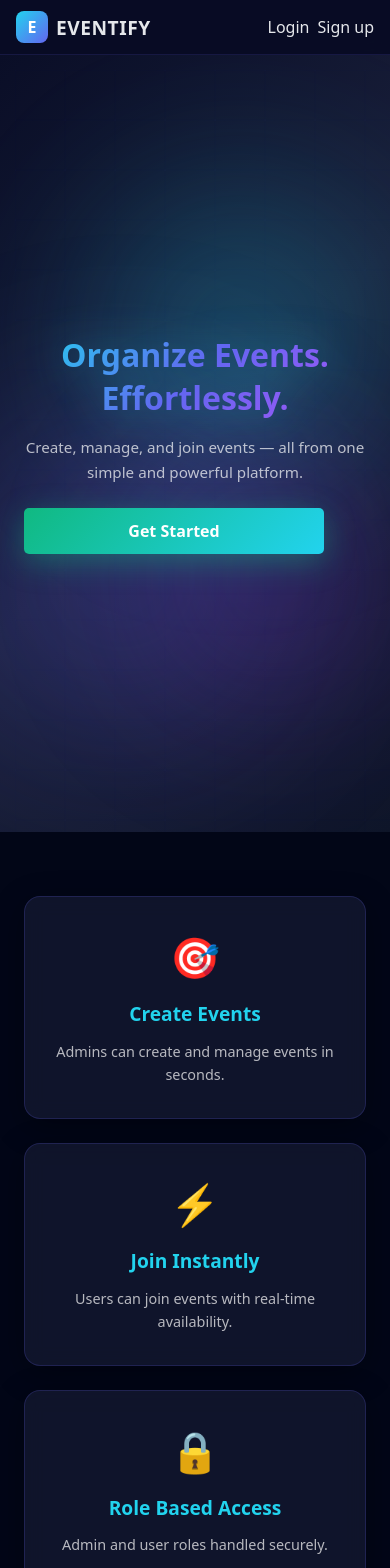
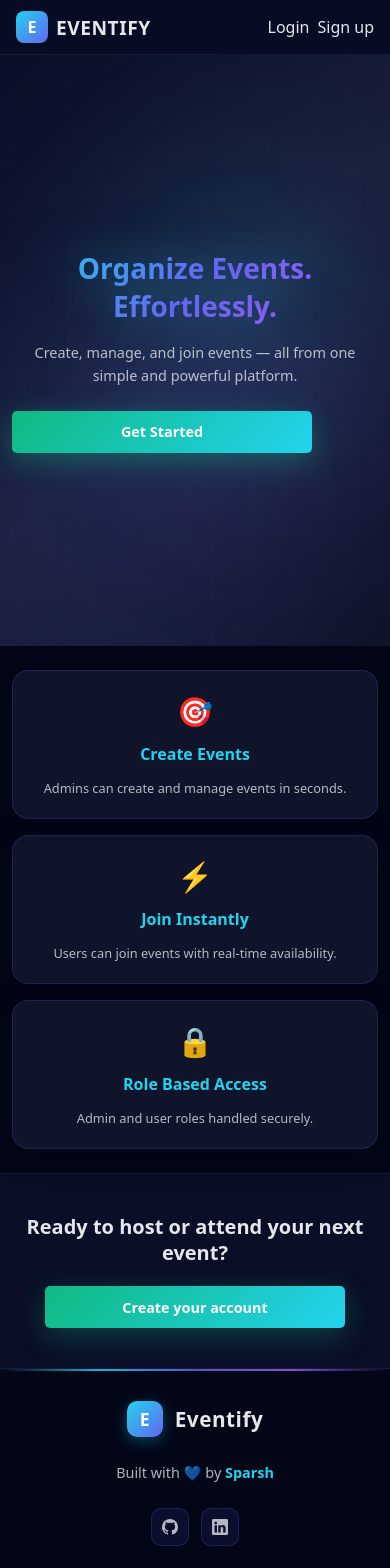
Before and after one commit to Sparsh-4388/Event-Platform, a React (Vite) app in the folder client/: page / in a window 390 px wide. Shown: the top 1568 px of the page. Built offline with nearby package versions, Linux system fonts and the light colour scheme; no server answers.

Commit message:
created mobile friendly environment

```diff
--- a/client/src/App.css
+++ b/client/src/App.css
@@ -1143,26 +1143,117 @@ body {
   }
 
   /* Hero adjustments */
+  .hero {
+    padding: 2rem 1rem;
+    min-height: 80vh;
+  }
+
   .hero h1 {
     font-size: 2rem;
+    margin-bottom: 1rem;
   }
 
   .hero p {
     font-size: 0.95rem;
+    max-width: 90%;
+    margin: 0 auto;
   }
 
   .hero-actions {
     flex-direction: column;
     width: 100%;
     max-width: 300px;
+    margin-top: 1.5rem;
   }
 
   .hero-actions .btn-primary {
     width: 100%;
-  }
-
+    padding: 0.8rem 1.5rem;
+  }
+
+  /* Hide decorative elements on mobile */
   .floating-feature {
     display: none;
+  }
+
+  .hero-orb {
+    opacity: 0.3;
+  }
+
+  /* Features section - mobile friendly */
+  .features {
+    margin: 2rem auto;
+    padding: 0 1rem;
+    gap: 1rem;
+    grid-template-columns: 1fr;
+  }
+
+  .feature {
+    padding: 1.5rem 1.25rem;
+  }
+
+  .feature-icon {
+    font-size: 2rem;
+    margin-bottom: 0.8rem;
+  }
+
+  .feature h3 {
+    font-size: 1.1rem;
+  }
+
+  .feature p {
+    font-size: 0.85rem;
+  }
+
+  /* CTA section - mobile friendly */
+  .cta {
+    padding: 3rem 1.5rem;
+  }
+
+  .cta h2 {
+    font-size: 1.4rem;
+    margin-bottom: 1.25rem;
+    line-height: 1.3;
+    padding: 0 1rem;
+  }
+
+  .cta .btn-success {
+    padding: 0.75rem 1.5rem;
+    font-size: 0.95rem;
+    width: 100%;
+    max-width: 300px;
+  }
+
+  /* Footer - mobile friendly */
+  .footer-simple {
+    padding: 2.5rem 1.5rem 2rem;
+  }
+
+  .footer-logo-icon {
+    width: 38px;
+    height: 38px;
+    font-size: 1.1rem;
+  }
+
+  .footer-logo-text {
+    font-size: 1.3rem;
+  }
+
+  .footer-credit {
+    font-size: 0.9rem;
+  }
+
+  .footer-socials {
+    gap: 0.75rem;
+  }
+
+  .social-link {
+    width: 40px;
+    height: 40px;
+  }
+
+  .footer-copyright {
+    font-size: 0.8rem;
   }
 
   /* Dashboard Layout - Mobile Menu */
@@ -1287,6 +1378,62 @@ body {
     font-size: 0.8rem;
   }
 
+  /* Hero - small mobile */
+  .hero {
+    padding: 1.5rem 0.75rem;
+    min-height: 70vh;
+  }
+
+  .hero h1 {
+    font-size: 1.75rem;
+  }
+
+  .hero p {
+    font-size: 0.9rem;
+  }
+
+  .hero-actions .btn-primary {
+    padding: 0.7rem 1.25rem;
+    font-size: 0.9rem;
+  }
+
+  /* Features - compact */
+  .features {
+    margin: 1.5rem auto;
+    padding: 0 0.75rem;
+  }
+
+  .feature {
+    padding: 1.25rem 1rem;
+  }
+
+  .feature-icon {
+    font-size: 1.8rem;
+  }
+
+  .feature h3 {
+    font-size: 1rem;
+  }
+
+  .feature p {
+    font-size: 0.8rem;
+  }
+
+  /* CTA - compact */
+  .cta {
+    padding: 2.5rem 1rem;
+  }
+
+  .cta h2 {
+    font-size: 1.25rem;
+    padding: 0 0.5rem;
+  }
+
+  .cta .btn-success {
+    padding: 0.7rem 1.25rem;
+    font-size: 0.9rem;
+  }
+
   /* Footer adjustments */
   .footer-simple {
     padding: 2rem 1.5rem 1.5rem;
@@ -1298,6 +1445,21 @@ body {
 
   .footer-credit {
     font-size: 0.9rem;
+  }
+
+  .footer-logo-icon {
+    width: 36px;
+    height: 36px;
+  }
+
+  .social-link {
+    width: 38px;
+    height: 38px;
+  }
+
+  .social-link svg {
+    width: 16px;
+    height: 16px;
   }
 
   /* Dashboard adjustments */
@@ -1374,6 +1536,110 @@ body {
 
 /* ----- Extra Small Mobile (max-width: 375px) ----- */
 @media (max-width: 375px) {
+  /* Hero - extra small */
+  .hero {
+    padding: 1.25rem 0.5rem;
+    min-height: 65vh;
+  }
+
+  .hero h1 {
+    font-size: 1.5rem;
+  }
+
+  .hero p {
+    font-size: 0.85rem;
+  }
+
+  .hero-actions {
+    max-width: 100%;
+  }
+
+  .hero-actions .btn-primary {
+    padding: 0.65rem 1rem;
+    font-size: 0.85rem;
+  }
+
+  /* Features - extra compact */
+  .features {
+    padding: 0 0.5rem;
+    gap: 0.75rem;
+  }
+
+  .feature {
+    padding: 1rem 0.85rem;
+  }
+
+  .feature-icon {
+    font-size: 1.6rem;
+    margin-bottom: 0.6rem;
+  }
+
+  .feature h3 {
+    font-size: 0.95rem;
+    margin-bottom: 0.6rem;
+  }
+
+  .feature p {
+    font-size: 0.75rem;
+  }
+
+  /* CTA - extra compact */
+  .cta {
+    padding: 2rem 0.75rem;
+  }
+
+  .cta h2 {
+    font-size: 1.15rem;
+    padding: 0 0.25rem;
+  }
+
+  .cta .btn-success {
+    padding: 0.65rem 1rem;
+    font-size: 0.85rem;
+    max-width: 100%;
+  }
+
+  /* Footer - extra small */
+  .footer-simple {
+    padding: 1.5rem 1rem 1.25rem;
+  }
+
+  .footer-logo {
+    gap: 0.6rem;
+  }
+
+  .footer-logo-icon {
+    width: 34px;
+    height: 34px;
+    font-size: 0.95rem;
+  }
+
+  .footer-logo-text {
+    font-size: 1.2rem;
+  }
+
+  .footer-credit {
+    font-size: 0.85rem;
+  }
+
+  .footer-socials {
+    gap: 0.6rem;
+  }
+
+  .social-link {
+    width: 36px;
+    height: 36px;
+  }
+
+  .social-link svg {
+    width: 14px;
+    height: 14px;
+  }
+
+  .footer-copyright {
+    font-size: 0.75rem;
+  }
+
   /* Auth page - extra small screens */
   .auth-page {
     padding: 0.75rem 0.5rem;
--- a/client/src/pages/Home.jsx
+++ b/client/src/pages/Home.jsx
@@ -1,9 +1,24 @@
-import { useEffect } from "react";
+import { useEffect, useState } from "react";
+import { Link } from "react-router-dom";
 import Navbar from "../components/Navbar";
+import "../App.css";
 
 export default function Home() {
+  const [isMobile, setIsMobile] = useState(false);
+
   useEffect(() => {
+    // Check if device is mobile
+    const checkMobile = () => {
+      setIsMobile(window.innerWidth <= 768);
+    };
+
+    checkMobile();
+    window.addEventListener('resize', checkMobile);
+
+    // Only add mouse move effect on desktop
     const handleMouseMove = (e) => {
+      if (window.innerWidth <= 768) return; // Skip on mobile
+
       const { clientX, clientY } = e;
       const { innerWidth, innerHeight } = window;
       const xPercent = (clientX / innerWidth) * 100;
@@ -20,12 +35,15 @@ export default function Home() {
       });
     };
 
+    if (!isMobile) {
       window.addEventListener('mousemove', handleMouseMove);
+    }
+
     return () => {
       window.removeEventListener('mousemove', handleMouseMove);
+      window.removeEventListener('resize', checkMobile);
     };
-  }, []);
-
+  }, [isMobile]);
 
   return (
     <>
@@ -45,7 +63,7 @@ export default function Home() {
           </p>
 
           <div className="hero-actions">
-            <a href="/signup" className="btn btn-primary">Get Started</a>
+            <Link to="/signup" className="btn btn-primary">Get Started</Link>
           </div>
         </div>
 
@@ -90,9 +108,9 @@ export default function Home() {
 
       <section className="cta">
         <h2>Ready to host or attend your next event?</h2>
-        <a href="/signup" className="btn btn-success">
+        <Link to="/signup" className="btn btn-success">
           Create your account
-        </a>
+        </Link>
       </section>
 
       <footer className="footer-simple">
@@ -108,15 +126,26 @@ export default function Home() {
             Built with 💙 by <span className="creator-name">Sparsh</span>
           </p>
 
-
           <div className="footer-socials">
-            <a href="https://github.com/Sparsh-4388" target="_blank" rel="noopener noreferrer" className="social-link" aria-label="GitHub">
+            <a
+              href="https://github.com/Sparsh-4388"
+              target="_blank"
+              rel="noopener noreferrer"
+              className="social-link"
+              aria-label="GitHub"
+            >
               <svg xmlns="http://www.w3.org/2000/svg" width="20" height="20" fill="currentColor" className="bi bi-github" viewBox="0 0 16 16">
                 <path d="M8 0C3.58 0 0 3.58 0 8c0 3.54 2.29 6.53 5.47 7.59.4.07.55-.17.55-.38 0-.19-.01-.82-.01-1.49-2.01.37-2.53-.49-2.69-.94-.09-.23-.48-.94-.82-1.13-.28-.15-.68-.52-.01-.53.63-.01 1.08.58 1.23.82.72 1.21 1.87.87 2.33.66.07-.52.28-.87.51-1.07-1.78-.2-3.64-.89-3.64-3.95 0-.87.31-1.59.82-2.15-.08-.2-.36-1.02.08-2.12 0 0 .67-.21 2.2.82.64-.18 1.32-.27 2-.27s1.36.09 2 .27c1.53-1.04 2.2-.82 2.2-.82.44 1.1.16 1.92.08 2.12.51.56.82 1.27.82 2.15 0 3.07-1.87 3.75-3.65 3.95.29.25.54.73.54 1.48 0 1.07-.01 1.93-.01 2.2 0 .21.15.46.55.38A8.01 8.01 0 0 0 16 8c0-4.42-3.58-8-8-8"/>
               </svg>
             </a>
 
-            <a href="https://www.linkedin.com/in/sparsh-pal-7a9684242/" target="_blank" rel="noopener noreferrer" className="social-link" aria-label="LinkedIn">
+            <a
+              href="https://www.linkedin.com/in/sparsh-pal-7a9684242/"
+              target="_blank"
+              rel="noopener noreferrer"
+              className="social-link"
+              aria-label="LinkedIn"
+            >
               <svg xmlns="http://www.w3.org/2000/svg" width="16" height="16" fill="currentColor" className="bi bi-linkedin" viewBox="0 0 16 16">
                 <path d="M0 1.146C0 .513.526 0 1.175 0h13.65C15.474 0 16 .513 16 1.146v13.708c0 .633-.526 1.146-1.175 1.146H1.175C.526 16 0 15.487 0 14.854zm4.943 12.248V6.169H2.542v7.225zm-1.2-8.212c.837 0 1.358-.554 1.358-1.248-.015-.709-.52-1.248-1.342-1.248S2.4 3.226 2.4 3.934c0 .694.521 1.248 1.327 1.248zm4.908 8.212V9.359c0-.216.016-.432.08-.586.173-.431.568-.878 1.232-.878.869 0 1.216.662 1.216 1.634v3.865h2.401V9.25c0-2.22-1.184-3.252-2.764-3.252-1.274 0-1.845.7-2.165 1.193v.025h-.016l.016-.025V6.169h-2.4c.03.678 0 7.225 0 7.225z"/>
               </svg>
@@ -125,7 +154,6 @@ export default function Home() {
 
           <p className="footer-copyright">© 2025 Eventify</p>
         </div>
-
       </footer>
     </>
   );
```
Lines whose indentation alone changed are shown as unchanged.
